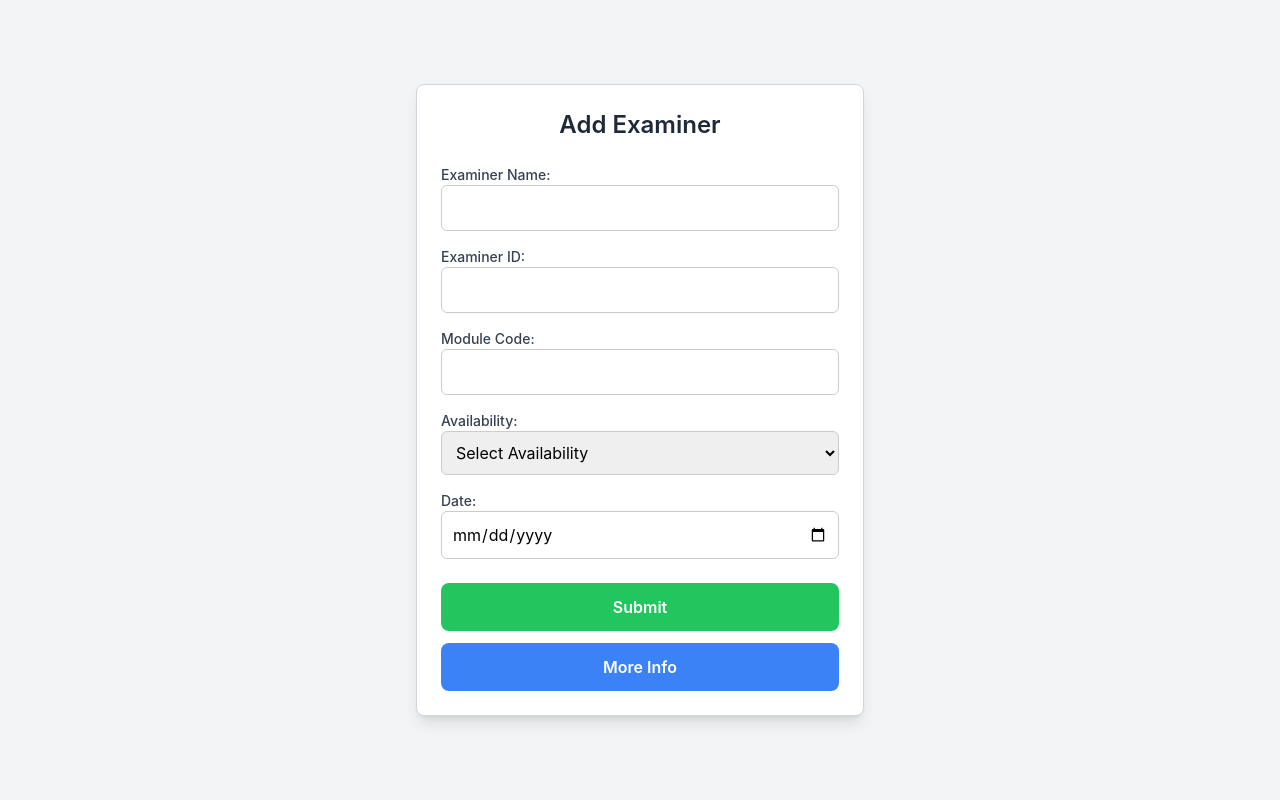
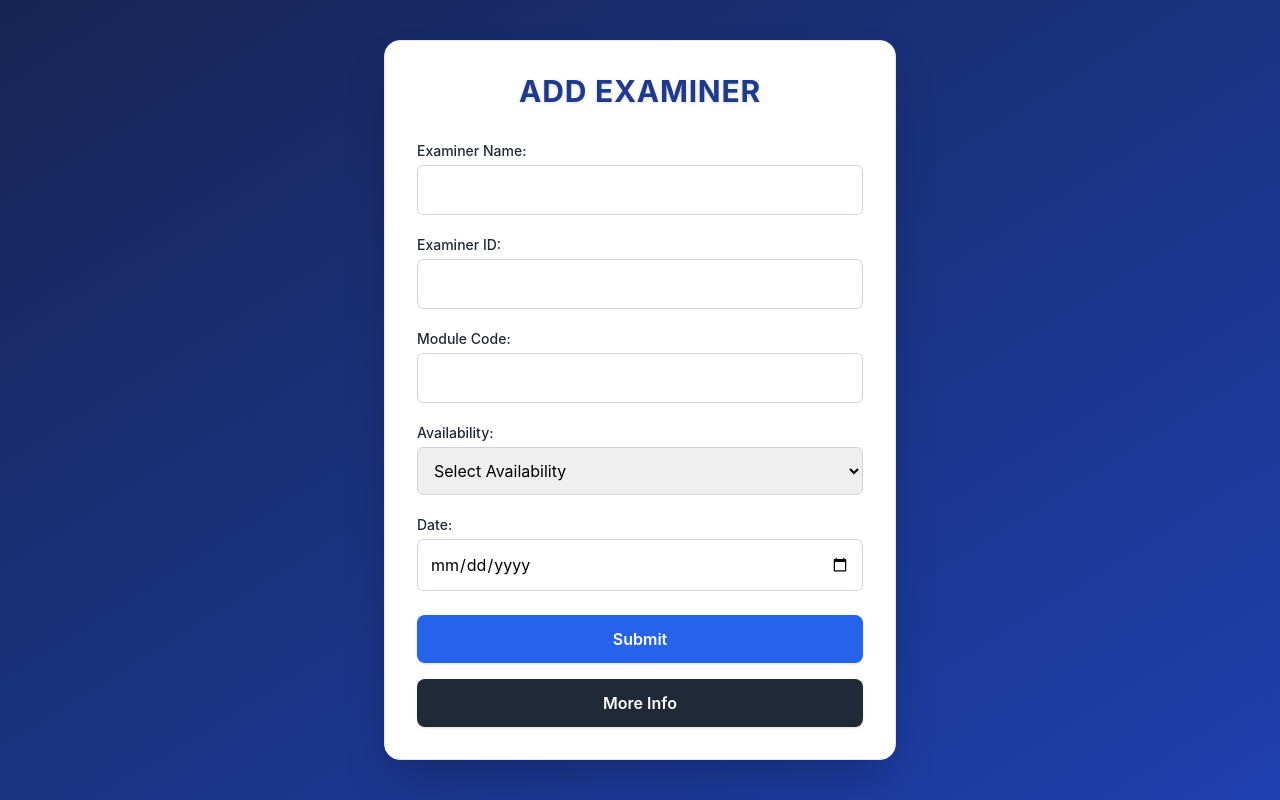
Before and after one commit to RudeNiluwaa/Auto-Shed, a React (Create React App) app in the folder frontend/: page /add-examiner in a window 1280 px wide. Built offline with nearby package versions, Linux system fonts and the light colour scheme.

Commit message:
ExaminerList

```diff
--- a/frontend/src/Componenets/AddExaminer.js
+++ b/frontend/src/Componenets/AddExaminer.js
@@ -16,26 +16,21 @@ export default function AddExaminer() {
     let errors = {};
     const nameRegex = /^[A-Za-z ]+$/;
     const idRegex = /^E\d{4}$/;
-    const moduleRegex = /^(IT|SE|CS|DS|ISE|CSNE)[1-4][0-9]{3}$/;
+    const moduleRegex = /^(IT|SE|CS|DS|ISE|CSNE)[1-4]\d{3}$/;
     const today = new Date().toISOString().split("T")[0];
 
-    // Validate examiner name
     if (!examinerName.trim()) errors.examinerName = "Examiner name is required";
     else if (!nameRegex.test(examinerName)) errors.examinerName = "Only letters and spaces allowed";
 
-    // Validate examiner ID
     if (!examinerId.trim()) errors.examinerId = "Examiner ID is required";
-    else if (!idRegex.test(examinerId)) errors.examinerId = "Alphanumeric only (no special characters)";
+    else if (!idRegex.test(examinerId)) errors.examinerId = "ID must be like E1234";
 
-    // Validate module code
     if (!moduleCode.trim()) errors.moduleCode = "Module code is required";
-    else if (!moduleRegex.test(moduleCode)) errors.moduleCode = "Module code format is invalid. It should be like IT2010, CS4050, SE2030.";
+    else if (!moduleRegex.test(moduleCode)) errors.moduleCode = "Invalid format (e.g., IT2010)";
 
-    // Validate availability
     if (!availability.trim()) errors.availability = "Availability is required";
     else if (!["Available", "Unavailable"].includes(availability)) errors.availability = "Must be 'Available' or 'Unavailable'";
 
-    // Validate date
     if (!date) errors.date = "Date is required";
     else if (date < today) errors.date = "Date cannot be in the past";
 
@@ -43,10 +38,8 @@ export default function AddExaminer() {
     return Object.keys(errors).length === 0;
   };
 
-
   const handleSubmit = (e) => {
     e.preventDefault();
-
     if (!validateForm()) return;
 
     const newExaminer = { examinerName, examinerId, moduleCode, availability, date };
@@ -54,7 +47,7 @@ export default function AddExaminer() {
     axios.post("http://localhost:8070/examiner/create", newExaminer, {
       headers: { "Content-Type": "application/json" },
     })
-    .then(response => {
+    .then(() => {
       alert("New examiner added successfully");
       setName(""); setId(""); setCode(""); setAvailability(""); setDate("");
       navigate("/get-examiner");
@@ -65,73 +58,68 @@ export default function AddExaminer() {
   };
 
   return (
-    <div className="flex justify-center items-center min-h-screen bg-gray-100">
+    <div className="flex justify-center items-center min-h-screen bg-gradient-to-br from-blue-950 to-blue-800">
       <form
         onSubmit={handleSubmit}
-        className="w-full max-w-md p-6 bg-white shadow-lg rounded-lg border border-gray-300"
+        className="w-full max-w-lg p-8 bg-white shadow-2xl rounded-2xl border border-gray-200"
       >
-        <h2 className="text-center text-2xl font-semibold text-gray-800 mb-6">Add Examiner</h2>
+        <h2 className="text-center text-3xl font-bold uppercase text-blue-900 mb-8 tracking-wide drop-shadow">Add Examiner</h2>
 
-        <label className="block text-sm font-medium text-gray-700">Examiner Name:</label>
+        {[{
+          label: 'Examiner Name', value: examinerName, setValue: setName, name: 'examinerName', type: 'text'
+        },{
+          label: 'Examiner ID', value: examinerId, setValue: setId, name: 'examinerId', type: 'text'
+        },{
+          label: 'Module Code', value: moduleCode, setValue: setCode, name: 'moduleCode', type: 'text'
+        }].map(({ label, value, setValue, name, type }) => (
+          <div key={name} className="mb-5">
+            <label className="block text-sm font-medium text-gray-800 mb-1">{label}:</label>
             <input
-          type="text"
-          value={examinerName}
-          onChange={(e) => setName(e.target.value)}
-          className="input-field"
+              type={type}
+              value={value}
+              onChange={(e) => setValue(e.target.value)}
+              className="w-full p-3 border border-gray-300 rounded-md focus:outline-none focus:ring-2 focus:ring-blue-500"
             />
-        {errors.examinerName && <p className="text-red-500 text-sm">{errors.examinerName}</p>}
+            {errors[name] && <p className="text-red-600 text-sm mt-1">{errors[name]}</p>}
+          </div>
+        ))}
 
-        <label className="block text-sm font-medium text-gray-700 mt-4">Examiner ID:</label>
-        <input
-          type="text"
-          value={examinerId}
-          onChange={(e) => setId(e.target.value)}
-          className="input-field"
-        />
-        {errors.examinerId && <p className="text-red-500 text-sm">{errors.examinerId}</p>}
-
-        <label className="block text-sm font-medium text-gray-700 mt-4">Module Code:</label>
-        <input
-          type="text"
-          value={moduleCode}
-          onChange={(e) => setCode(e.target.value)}
-          className="input-field"
-        />
-        {errors.moduleCode && <p className="text-red-500 text-sm">{errors.moduleCode}</p>}
-
-        <label className="block text-sm font-medium text-gray-700 mt-4">Availability:</label>
+        <div className="mb-5">
+          <label className="block text-sm font-medium text-gray-800 mb-1">Availability:</label>
           <select
             value={availability}
             onChange={(e) => setAvailability(e.target.value)}
-          className="input-field"
+            className="w-full p-3 border border-gray-300 rounded-md focus:outline-none focus:ring-2 focus:ring-blue-500"
           >
             <option value="">Select Availability</option>
             <option value="Available">Available</option>
             <option value="Unavailable">Unavailable</option>
           </select>
-        {errors.availability && <p className="text-red-500 text-sm">{errors.availability}</p>}
+          {errors.availability && <p className="text-red-600 text-sm mt-1">{errors.availability}</p>}
+        </div>
 
-        <label className="block text-sm font-medium text-gray-700 mt-4">Date:</label>
+        <div className="mb-6">
+          <label className="block text-sm font-medium text-gray-800 mb-1">Date:</label>
           <input
             type="date"
             value={date}
             onChange={(e) => setDate(e.target.value)}
-          className="input-field"
+            className="w-full p-3 border border-gray-300 rounded-md focus:outline-none focus:ring-2 focus:ring-blue-500"
           />
-        {errors.date && <p className="text-red-500 text-sm">{errors.date}</p>}
+          {errors.date && <p className="text-red-600 text-sm mt-1">{errors.date}</p>}
+        </div>
 
         <button
           type="submit"
-          className="w-full mt-6 p-3 bg-green-500 text-white rounded-lg font-semibold hover:bg-green-600"
+          className="w-full p-3 bg-blue-600 text-white rounded-lg font-semibold hover:bg-blue-700 transition duration-200 shadow"
         >
           Submit
         </button>
 
-        {/* More Info Button */}
         <button
           type="button"
           onClick={() => navigate("/get-examiner")}
-          className="w-full mt-3 p-3 bg-blue-500 text-white rounded-lg font-semibold hover:bg-blue-600"
+          className="w-full mt-4 p-3 bg-gray-800 text-white rounded-lg font-semibold hover:bg-gray-900 transition duration-200 shadow"
         >
           More Info
         </button>
--- a/frontend/src/Componenets/GetExaminers.js
+++ b/frontend/src/Componenets/GetExaminers.js
@@ -13,63 +13,49 @@ export default function ExaminerList() {
     date: ''
   });
   const [errors, setErrors] = useState({});
-
   const navigate = useNavigate();
 
   useEffect(() => {
     axios.get('http://localhost:8070/examiner/')
-      .then(response => {
-        setExaminers(response.data);
-      })
-      .catch(error => {
-        console.error("There was an error fetching the examiners data:", error);
-      });
+      .then(response => setExaminers(response.data))
+      .catch(error => console.error("Error fetching data:", error));
   }, []);
 
   const handleDelete = (examinerId, mongoId) => {
     axios.delete(`http://localhost:8070/examiner/delete/${mongoId}`)
       .then(() => {
-        setExaminers(examiners.filter(examiner => examiner._id !== mongoId));
+        setExaminers(prev => prev.filter(e => e._id !== mongoId));
         alert('Examiner deleted successfully');
       })
-      .catch(error => {
-        console.error("Error deleting examiner:", error);
-        alert('Failed to delete examiner');
-      });
+      .catch(() => alert('Failed to delete examiner'));
   };
 
   const handleUpdate = (examinerId) => {
-    const examiner = examiners.find(examiner => examiner.examinerId === examinerId);
+    const examiner = examiners.find(e => e.examinerId === examinerId);
     setCurrentExaminer(examiner);
     setErrors({});
     setIsEditing(true);
   };
 
-
   const validateForm = () => {
-    let errors = {};
+    const errors = {};
     const nameRegex = /^[A-Za-z ]+$/;
     const idRegex = /^E\d{4}$/;
-    const moduleRegex = /^(IT|SE|CS|DS|ISE|CSNE)(1|2|3|4)[0-9]{2}0$/;
+    const moduleRegex = /^(IT|SE|CS|DS|ISE|CSNE)[1-4]\d{3}$/;
     const today = new Date().toISOString().split("T")[0];
 
-    // Validate examiner name
     if (!currentExaminer.examinerName.trim()) errors.examinerName = "Examiner name is required";
     else if (!nameRegex.test(currentExaminer.examinerName)) errors.examinerName = "Only letters and spaces allowed";
 
-    // Validate examiner ID
     if (!currentExaminer.examinerId.trim()) errors.examinerId = "Examiner ID is required";
-    else if (!idRegex.test(currentExaminer.examinerId)) errors.examinerId = "Alphanumeric only (no special characters)";
+    else if (!idRegex.test(currentExaminer.examinerId)) errors.examinerId = "Invalid ID (e.g., E1234)";
 
-    // Validate module code
     if (!currentExaminer.moduleCode.trim()) errors.moduleCode = "Module code is required";
-    else if (!moduleRegex.test(currentExaminer.moduleCode)) errors.moduleCode = "Module code format is invalid. It should be like IT2010, CS4050, SE2030.";
+    else if (!moduleRegex.test(currentExaminer.moduleCode)) errors.moduleCode = "Invalid format (e.g., IT2010)";
 
-    // Validate availability
     if (!currentExaminer.availability.trim()) errors.availability = "Availability is required";
     else if (!["Available", "Unavailable"].includes(currentExaminer.availability)) errors.availability = "Must be 'Available' or 'Unavailable'";
 
-    // Validate date
     if (!currentExaminer.date) errors.date = "Date is required";
     else if (currentExaminer.date < today) errors.date = "Date cannot be in the past";
 
@@ -77,147 +63,87 @@ export default function ExaminerList() {
     return Object.keys(errors).length === 0;
   };
 
-
-
-
   const handleEditSubmit = (e) => {
     e.preventDefault();
     if (!validateForm()) return;
 
     axios.put(`http://localhost:8070/examiner/update/${currentExaminer._id}`, currentExaminer)
-      .then(response => {
-        const updatedExaminers = examiners.map(examiner =>
-          examiner._id === currentExaminer._id ? currentExaminer : examiner
-        );
-        setExaminers(updatedExaminers);
+      .then(() => {
+        setExaminers(prev => prev.map(e => e._id === currentExaminer._id ? currentExaminer : e));
         setIsEditing(false);
         alert('Examiner updated successfully');
       })
-      .catch(error => {
-        console.error("Error updating examiner:", error);
-        alert('Failed to update examiner');
-      });
+      .catch(() => alert('Failed to update examiner'));
   };
 
   const handleChange = (e) => {
     const { name, value } = e.target;
-    setCurrentExaminer({ ...currentExaminer, [name]: value });
-  };
-
-  const handleAddExaminer = () => {
-    navigate('/add-examiner');
+    setCurrentExaminer(prev => ({ ...prev, [name]: value }));
   };
 
   return (
-    <div>
-      <h2 style={{ textAlign: "center", color: "#333" }}>Examiners List</h2>
+    <div className="min-h-screen bg-gradient-to-br from-blue-950 to-blue-800 text-white p-8 font-sans">
+      <div className="max-w-6xl mx-auto">
+        <h2 className="text-4xl font-extrabold text-center tracking-wide mb-10 uppercase text-white drop-shadow">Examiners List</h2>
 
-      <div style={{ marginBottom: '20px', textAlign: 'center' }}>
-        <button onClick={handleAddExaminer} style={buttonStyle}>
-          Add Examiner
-        </button>
-      </div>
-
-      <table style={{ width: "100%", borderCollapse: "collapse", marginTop: "20px" }}>
-        <thead>
+        <div className="overflow-x-auto rounded-xl shadow-2xl">
+          <table className="min-w-full bg-white text-black rounded-xl overflow-hidden">
+            <thead className="bg-blue-700 text-white">
               <tr>
-            <th style={tableHeaderStyle}>Examiner Name</th>
-            <th style={tableHeaderStyle}>Examiner ID</th>
-            <th style={tableHeaderStyle}>Module Code</th>
-            <th style={tableHeaderStyle}>Availability</th>
-            <th style={tableHeaderStyle}>Date</th>
-            <th style={tableHeaderStyle}>Actions</th>
+                {["Name", "ID", "Module", "Availability", "Date", "Actions"].map(head => (
+                  <th key={head} className="px-6 py-3 text-sm font-semibold uppercase border border-gray-200">{head}</th>
+                ))}
               </tr>
             </thead>
             <tbody>
               {examiners.map(examiner => (
-            <tr key={examiner.examinerId}>
-              <td style={tableCellStyle}>{examiner.examinerName}</td>
-              <td style={tableCellStyle}>{examiner.examinerId}</td>
-              <td style={tableCellStyle}>{examiner.moduleCode}</td>
-              <td style={tableCellStyle}>{examiner.availability}</td>
-              <td style={tableCellStyle}>{examiner.date}</td>
-              <td style={tableCellStyle}>
-                <button onClick={() => handleUpdate(examiner.examinerId)} style={buttonStyle}>Update</button>
-                <button onClick={() => handleDelete(examiner.examinerId, examiner._id)} style={buttonStyle}>Delete</button>
+                <tr key={examiner.examinerId} className="even:bg-gray-100">
+                  <td className="px-4 py-2 border border-gray-300">{examiner.examinerName}</td>
+                  <td className="px-4 py-2 border border-gray-300">{examiner.examinerId}</td>
+                  <td className="px-4 py-2 border border-gray-300">{examiner.moduleCode}</td>
+                  <td className="px-4 py-2 border border-gray-300">{examiner.availability}</td>
+                  <td className="px-4 py-2 border border-gray-300">{examiner.date}</td>
+                  <td className="px-4 py-2 border border-gray-300 space-x-2">
+                    <button onClick={() => handleUpdate(examiner.examinerId)} className="bg-blue-400 hover:bg-blue-500 text-white px-3 py-1 rounded-md transition">Update</button>
+                    <button onClick={() => handleDelete(examiner.examinerId, examiner._id)} className="bg-blue-800 hover:bg-blue-900 text-white px-3 py-1 rounded-md transition">Delete</button>
                   </td>
                 </tr>
               ))}
             </tbody>
           </table>
+        </div>
 
         {isEditing && (
-        <div style={formContainerStyle}>
-          <h3>Edit Examiner</h3>
-          <form onSubmit={handleEditSubmit}>
-            <label>Examiner Name:</label>
-            <input type="text" name="examinerName" value={currentExaminer.examinerName} onChange={handleChange} style={inputStyle} />
-            {errors.examinerName && <p style={{ color: 'red' }}>{errors.examinerName}</p>}
-
-            <label>Examiner ID:</label>
-            <input type="text" name="examinerId" value={currentExaminer.examinerId} onChange={handleChange} style={inputStyle} />
-
-            <label>Module Code:</label>
-            <input type="text" name="moduleCode" value={currentExaminer.moduleCode} onChange={handleChange} style={inputStyle} />
-            {errors.moduleCode && <p style={{ color: 'red' }}>{errors.moduleCode}</p>}
-
-            <label>Availability:</label>
-            <input type="text" name="availability" value={currentExaminer.availability} onChange={handleChange} style={inputStyle} />
-            {errors.availability && <p style={{ color: 'red' }}>{errors.availability}</p>}
-
-            <label>Date:</label>
-            <input type="date" name="date" value={currentExaminer.date} onChange={handleChange} style={inputStyle} />
-            {errors.date && <p style={{ color: 'red' }}>{errors.date}</p>}
-
-            <button type="submit" style={buttonStyle}>Update</button>
-            <button type="button" onClick={() => setIsEditing(false)} style={cancelButtonStyle}>Cancel</button>
+          <div className="max-w-xl mx-auto mt-10 bg-white p-6 rounded-lg shadow-lg text-black">
+            <h3 className="text-xl font-semibold mb-4">Edit Examiner</h3>
+            <form onSubmit={handleEditSubmit} className="space-y-4">
+              {["examinerName", "examinerId", "moduleCode", "availability", "date"].map(field => (
+                <div key={field}>
+                  <label className="block font-medium capitalize">{field.replace("examiner", "Examiner ")}:</label>
+                  <input
+                    type={field === "date" ? "date" : "text"}
+                    name={field}
+                    value={currentExaminer[field]}
+                    onChange={handleChange}
+                    className="w-full border border-gray-400 px-3 py-2 rounded-md focus:outline-none focus:ring-2 focus:ring-blue-500"
+                  />
+                  {errors[field] && <p className="text-red-600 text-sm mt-1">{errors[field]}</p>}
+                </div>
+              ))}
+              <div className="flex justify-between">
+                <button type="submit" className="bg-blue-500 hover:bg-blue-600 text-white px-4 py-2 rounded">Update</button>
+                <button type="button" onClick={() => setIsEditing(false)} className="bg-gray-800 text-white px-4 py-2 rounded">Cancel</button>
+              </div>
             </form>
           </div>
         )}
+
+        <div className="mt-12 text-center">
+          <button onClick={() => navigate('/add-examiner')} className="bg-gradient-to-r from-blue-600 to-blue-700 hover:from-blue-700 hover:to-blue-800 text-white px-8 py-3 rounded-lg font-semibold shadow-lg transition-all duration-200">
+            Add Examiner
+          </button>
+        </div>
+      </div>
     </div>
   );
 }
-
-const buttonStyle = {
-  padding: '8px 12px',
-  margin: '5px',
-  backgroundColor: '#007bff',
-  color: 'white',
-  border: 'none',
-  borderRadius: '4px',
-  cursor: 'pointer',
-};
-
-const cancelButtonStyle = {
-  ...buttonStyle,
-  backgroundColor: 'red',
-};
-
-const tableHeaderStyle = {
-  border: '1px solid #ddd',
-  padding: '8px',
-  backgroundColor: '#f2f2f2',
-  textAlign: 'left',
-};
-
-const tableCellStyle = {
-  border: '1px solid #ddd',
-  padding: '8px',
-};
-
-const formContainerStyle = {
-  maxWidth: '400px',
-  margin: '20px auto',
-  padding: '20px',
-  border: '1px solid #ddd',
-  borderRadius: '5px',
-  backgroundColor: '#f9f9f9',
-};
-
-const inputStyle = {
-  width: '100%',
-  padding: '8px',
-  margin: '5px 0',
-  border: '1px solid #ccc',
-  borderRadius: '4px',
-};
```
Lines whose indentation alone changed are shown as unchanged.
